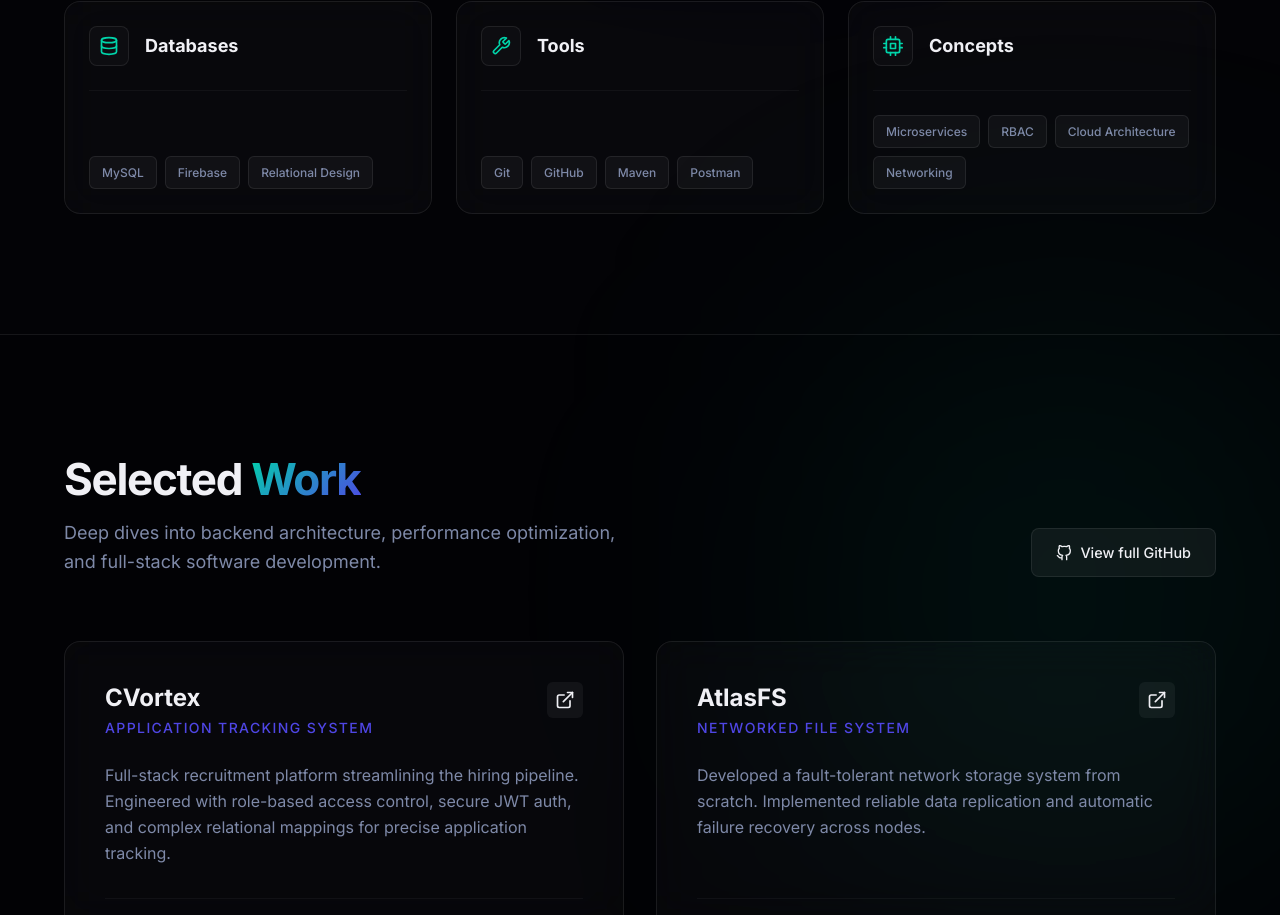
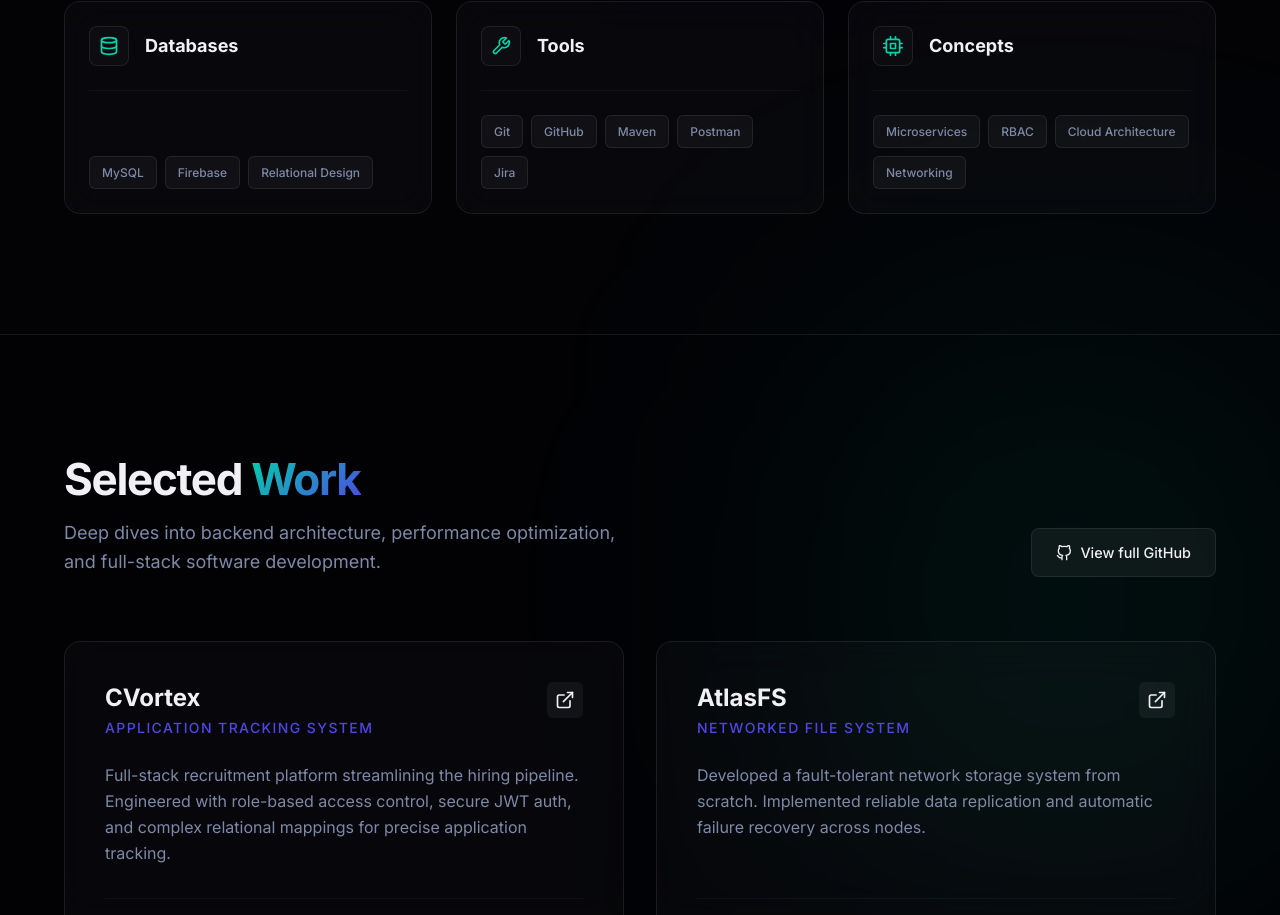
Before and after one commit to akith22/personal_portfolio, a React (Vite) app: page / in a window 1280 px wide. Shown: the part 2126-3041 px from the top of the page. Built offline with nearby package versions, Linux system fonts and the light colour scheme.

Commit message:
Small Update

```diff
--- a/src/components/Skills.tsx
+++ b/src/components/Skills.tsx
@@ -25,7 +25,7 @@ const categories = [
     {
         title: 'Tools',
         icon: FiTool,
-        skills: ['Git', 'GitHub', 'Maven', 'Postman'],
+        skills: ['Git', 'GitHub', 'Maven', 'Postman', 'Jira'],
     },
     {
         title: 'Concepts',
```
Also changed, not shown: 1 other file (tests, documents, lock files or other folders).
